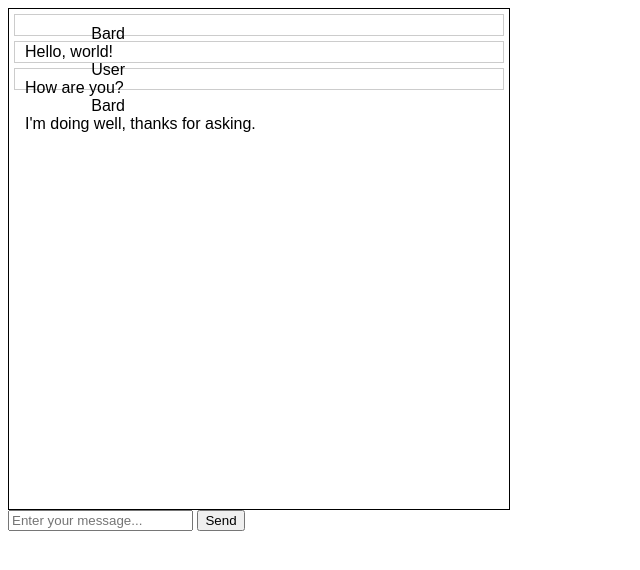
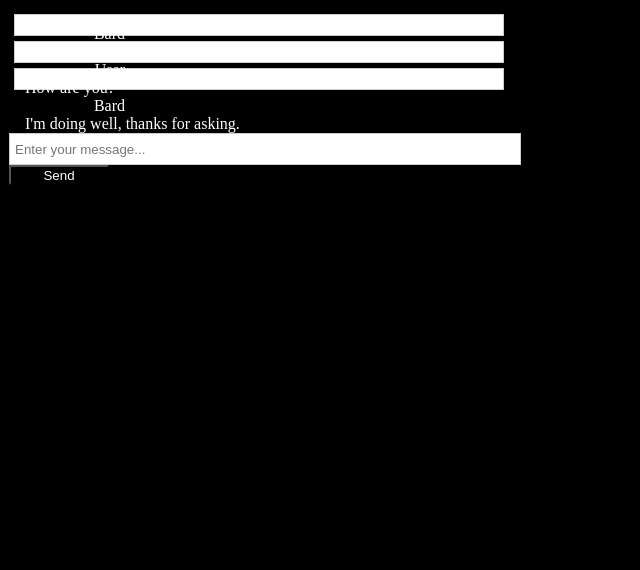
Before and after one commit to EnergizedPro1/bard, a plain HTML site: page index.html in a window 1280 px wide. Shown: the whole page, without its empty margins (0-640 px from the left). Drawn offline with Linux system fonts and the light colour scheme.

Commit message:
Update index.html

```diff
--- a/index.html
+++ b/index.html
@@ -1,11 +1,12 @@
+
 <!DOCTYPE html>
 <html>
 <head>
 <title>Chat Room</title>
 <style>
 body {
-  font-family: Arial, sans-serif;
-  font-size: 16px;
+  background-color: black;
+  color: white;
 }
 
 .chat-room {
@@ -42,6 +43,27 @@ body {
   float: left;
   width: 400px;
 }
+
+.chat-room .input {
+  width: 100%;
+  height: 20px;
+  padding: 5px;
+  border: 1px solid #ccc;
+  background-color: #fff;
+  cursor: pointer;
+}
+
+.chat-room .input:hover {
+  background-color: #eee;
+}
+
+.chat-room .send-button {
+  width: 100px;
+  height: 20px;
+  background-color: #000;
+  color: white;
+  cursor: pointer;
+}
 </style>
 </head>
 <body>
@@ -60,9 +82,9 @@ body {
       <div class="text">I'm doing well, thanks for asking.</div>
     </li>
   </ul>
+  <input type="text" class="input" id="message-text" placeholder="Enter your message...">
+  <button type="button" class="send-button" id="send-message">Send</button>
 </div>
-<input type="text" id="message-text" placeholder="Enter your message...">
-<button type="button" id="send-message">Send</button>
 <script>
 var chatRoom = {
   messages: [],
```
